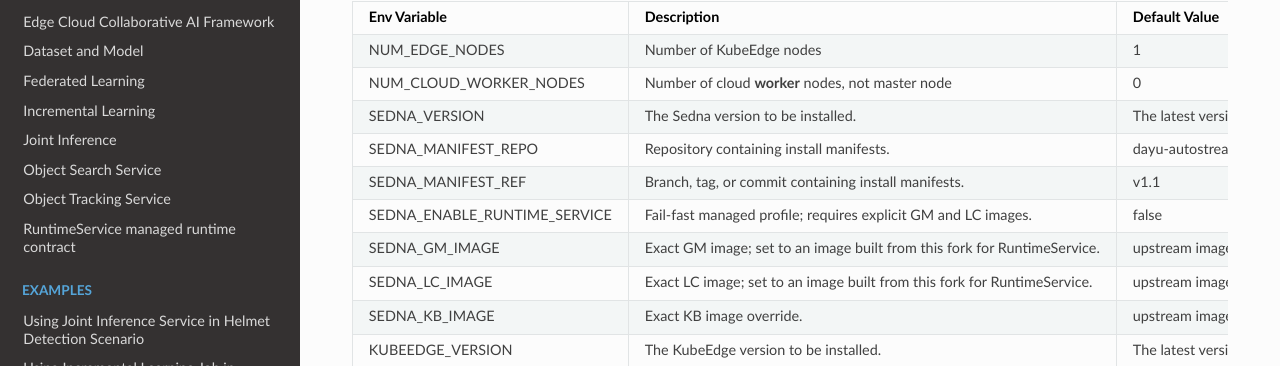
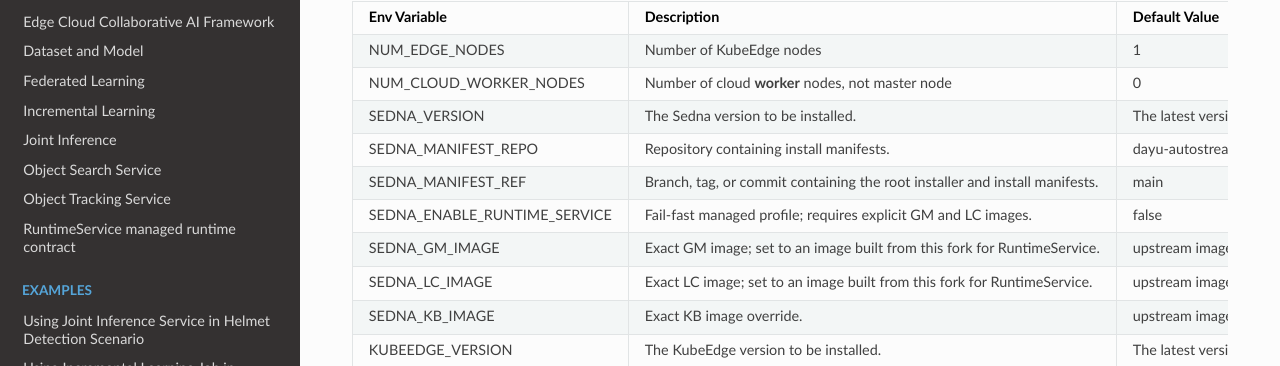
Before and after one commit to dayu-autostreamer/dayu-sedna, a Sphinx documentation site: the page built from docs/setup/all-in-one.md, in a window 1280 px wide and 900 px high, scrolled down 824 px. Shown: the part 97-463 px from the top of the window. Built offline with Sphinx 7.4.7 and the Read the Docs theme 3.1.0, drawn with Linux system fonts in a browser that asks for light colours; pages that are not in the unit, such as notebooks, are missing from menus; the version number could not be read and is left out.

Commit message:
feat: update install.sh

```diff
--- a/docs/setup/all-in-one.md
+++ b/docs/setup/all-in-one.md
@@ -32,7 +32,7 @@
 |NUM_CLOUD_WORKER_NODES    | Number of cloud **worker** nodes, not master node| 0|
 |SEDNA_VERSION    | The Sedna version to be installed. |The latest version|
 |SEDNA_MANIFEST_REPO | Repository containing install manifests. |dayu-autostreamer/dayu-sedna|
-|SEDNA_MANIFEST_REF | Branch, tag, or commit containing install manifests. |v1.1|
+|SEDNA_MANIFEST_REF | Branch, tag, or commit containing the root installer and install manifests. |main|
 |SEDNA_ENABLE_RUNTIME_SERVICE | Fail-fast managed profile; requires explicit GM and LC images. |false|
 |SEDNA_GM_IMAGE | Exact GM image; set to an image built from this fork for RuntimeService. |upstream image for `SEDNA_VERSION`|
 |SEDNA_LC_IMAGE | Exact LC image; set to an image built from this fork for RuntimeService. |upstream image for `SEDNA_VERSION`|
```
Also changed, not shown: CHANGELOG.md (+1 -0 lines), README.md (+7 -3 lines), docs/setup/install.md (+4 -4 lines), 3 other files.
